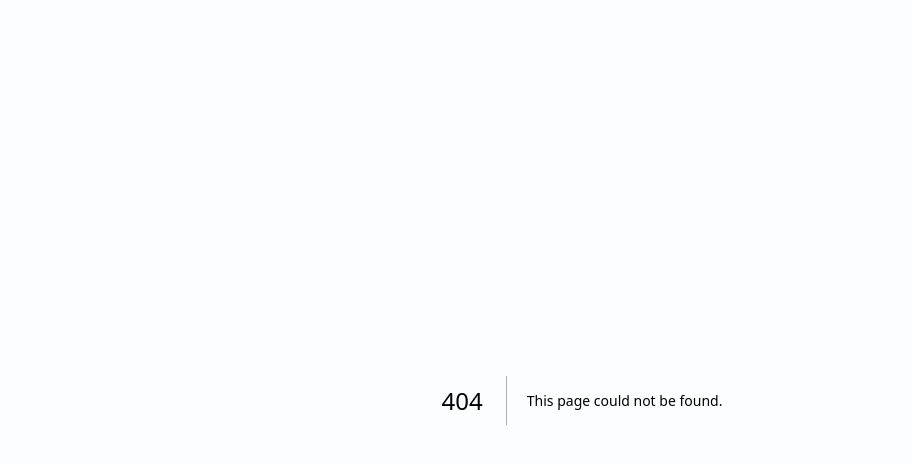
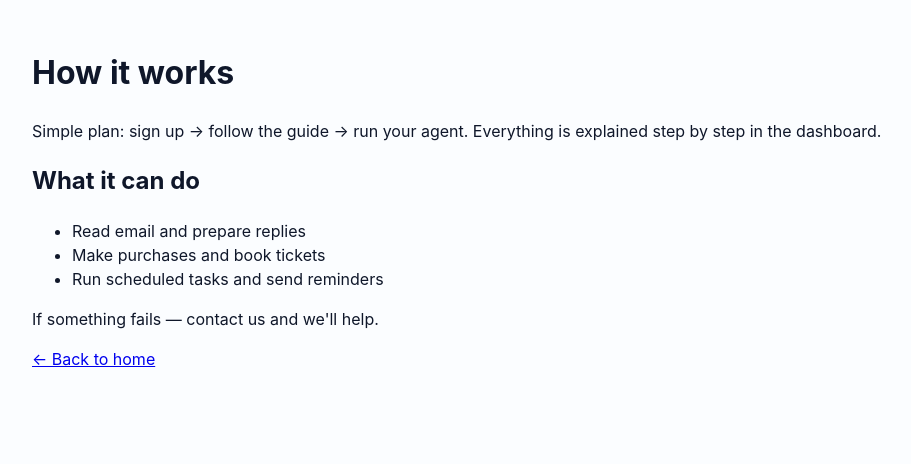
Before and after one commit to novaaurelis/nova-ai-agents-site-backup, a Next.js app: page /en/about in a window 1280 px wide. Before the commit this address had no page. Shown: the top 464 px of the page, without its empty margins (58-969 px from the left). Built offline with nearby package versions, Linux system fonts and the light colour scheme.

Commit message:
feat: add EN About page

```diff
--- /dev/null
+++ b/pages/en/about.js
@@ -0,0 +1,20 @@
+import Link from 'next/link'
+
+export default function EnAbout(){
+  return (
+    <div className="container">
+      <h1>How it works</h1>
+      <p>Simple plan: sign up → follow the guide → run your agent. Everything is explained step by step in the dashboard.</p>
+
+      <h2>What it can do</h2>
+      <ul>
+        <li>Read email and prepare replies</li>
+        <li>Make purchases and book tickets</li>
+        <li>Run scheduled tasks and send reminders</li>
+      </ul>
+
+      <p>If something fails — contact us and we'll help.</p>
+      <p><Link href="/en">← Back to home</Link></p>
+    </div>
+  )
+}
```
